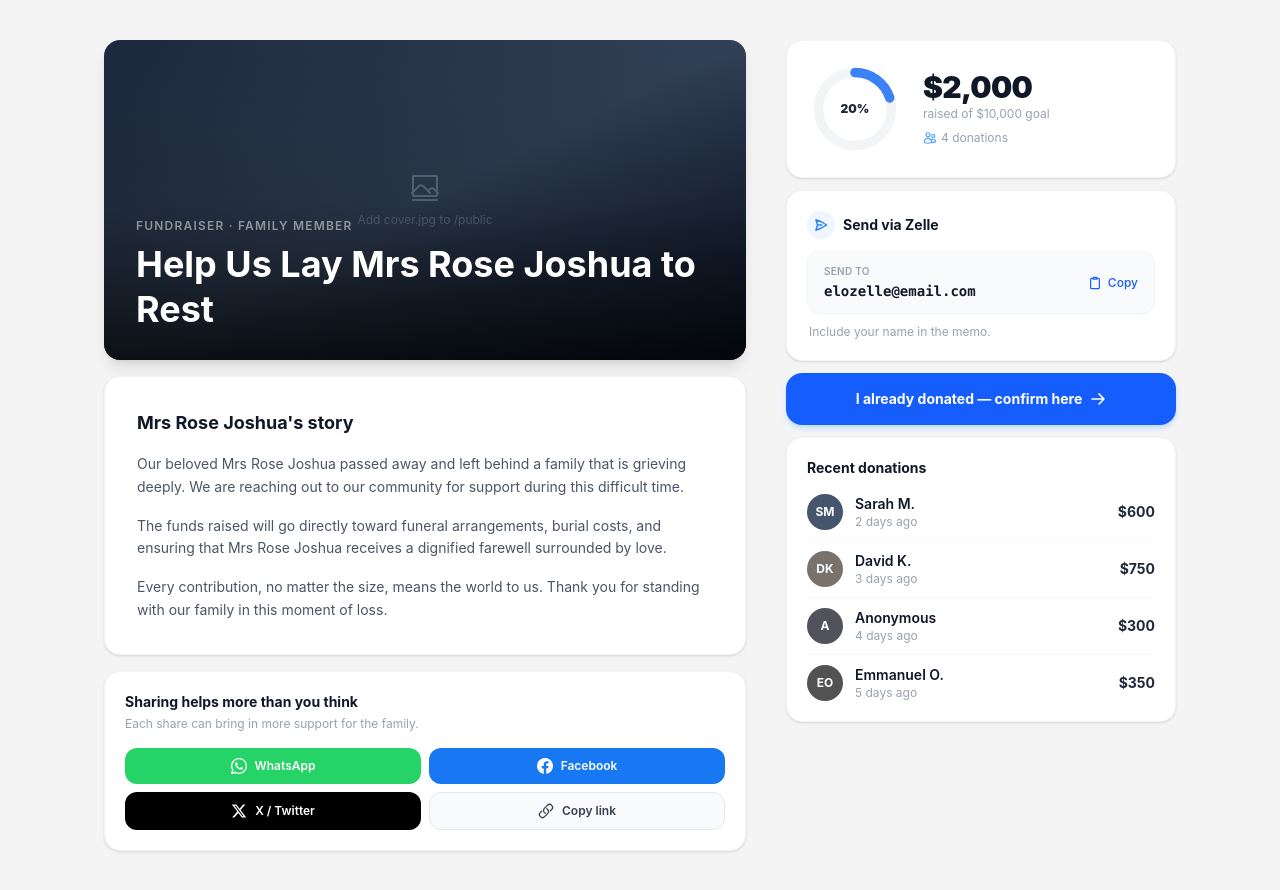
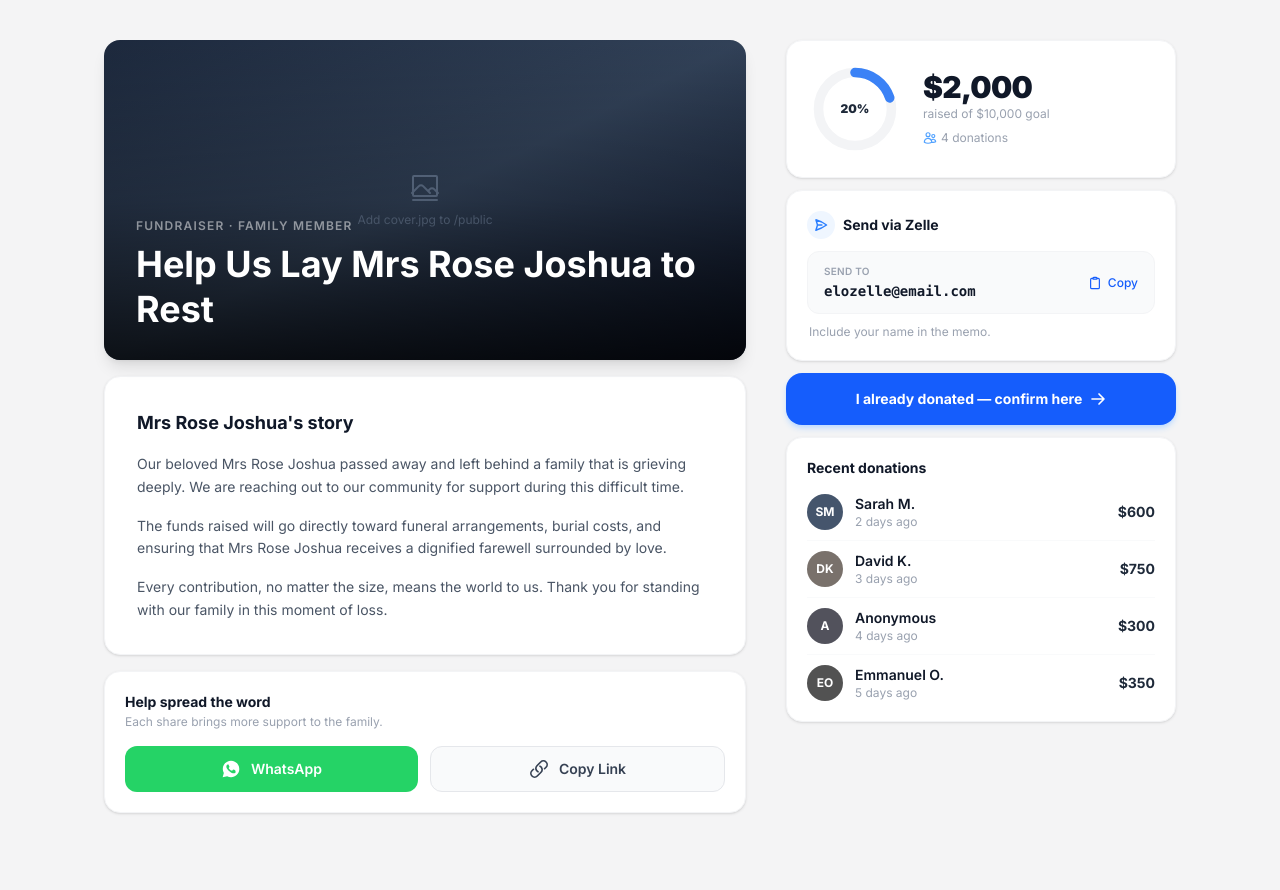
Before and after one commit to femithetechguy/mamajoshua, a Next.js app: page / in a window 1280 px wide. After the commit the page ends 853 px from the top, so only its background shows below. Built offline with nearby package versions, Linux system fonts and the light colour scheme.

Commit message:
chore: sync working tree changes to develop

```diff
--- a/app/globals.css
+++ b/app/globals.css
@@ -1,8 +1,10 @@
 @import "tailwindcss";
 
+@theme {
+  --font-sans: var(--font-inter), ui-sans-serif, system-ui, sans-serif;
+}
+
 body {
-  background: #f4f4f5;
-  color: #111827;
-  font-family: -apple-system, BlinkMacSystemFont, "Segoe UI", Roboto, sans-serif;
   -webkit-font-smoothing: antialiased;
+  -moz-osx-font-smoothing: grayscale;
 }
--- a/app/layout.tsx
+++ b/app/layout.tsx
@@ -1,6 +1,13 @@
 import type { Metadata } from 'next'
+import { Inter } from 'next/font/google'
 import './globals.css'
 import { getSiteConfig } from '@/lib/config'
+
+const inter = Inter({
+  subsets: ['latin'],
+  display: 'swap',
+  variable: '--font-inter',
+})
 
 export async function generateMetadata(): Promise<Metadata> {
   const config = getSiteConfig()
@@ -12,8 +19,8 @@ export async function generateMetadata(): Promise<Metadata> {
 
 export default function RootLayout({ children }: { children: React.ReactNode }) {
   return (
-    <html lang="en" className="h-full" suppressHydrationWarning>
-      <body className="min-h-full bg-gray-50 text-gray-900 antialiased" suppressHydrationWarning>
+    <html lang="en" className={`h-full ${inter.variable}`} suppressHydrationWarning>
+      <body className="min-h-full bg-zinc-100 text-gray-900 antialiased font-sans" suppressHydrationWarning>
         {children}
       </body>
     </html>
--- a/components/ShareButtons.tsx
+++ b/components/ShareButtons.tsx
@@ -5,69 +5,40 @@ import { useState } from 'react'
 export default function ShareButtons({ message }: { message: string }) {
   const [copied, setCopied] = useState(false)
 
-  function openShare(platform: 'whatsapp' | 'facebook' | 'twitter') {
+  function shareWhatsApp() {
     const url = window.location.href
-    const text = encodeURIComponent(message)
-    const encodedUrl = encodeURIComponent(url)
-
-    const links = {
-      whatsapp: `https://wa.me/?text=${text}%20${encodedUrl}`,
-      facebook: `https://www.facebook.com/sharer/sharer.php?u=${encodedUrl}`,
-      twitter: `https://x.com/intent/tweet?text=${text}&url=${encodedUrl}`,
-    }
-    window.open(links[platform], '_blank', 'width=600,height=450,noopener')
+    const text = encodeURIComponent(`${message} ${url}`)
+    window.open(`https://wa.me/?text=${text}`, '_blank', 'noopener')
   }
 
   async function copyLink() {
     await navigator.clipboard.writeText(window.location.href)
     setCopied(true)
-    setTimeout(() => setCopied(false), 2000)
+    setTimeout(() => setCopied(false), 2500)
   }
 
   return (
     <div className="bg-white rounded-2xl p-5 shadow-sm border border-gray-100">
-      <h3 className="font-bold text-gray-900 text-sm mb-1">Sharing helps more than you think</h3>
-      <p className="text-xs text-gray-400 mb-4">Each share can bring in more support for the family.</p>
-      <div className="grid grid-cols-2 gap-2">
+      <p className="text-sm font-bold text-gray-900 mb-0.5">Help spread the word</p>
+      <p className="text-xs text-gray-400 mb-4">Each share brings more support to the family.</p>
+
+      <div className="flex gap-3">
 
         {/* WhatsApp */}
         <button
-          onClick={() => openShare('whatsapp')}
-          className="flex items-center justify-center gap-2 bg-[#25D366] hover:bg-[#1ebe5d] text-white text-xs font-semibold py-2.5 rounded-xl transition-colors"
+          onClick={shareWhatsApp}
+          className="flex-1 flex items-center justify-center gap-2.5 bg-[#25D366] hover:bg-[#1ebe5d] active:bg-[#18a84f] text-white py-3 px-4 rounded-xl transition-colors"
         >
-          <svg className="w-4 h-4" viewBox="0 0 24 24" fill="currentColor">
-            <path d="M17.472 14.382c-.297-.149-1.758-.867-2.03-.967-.273-.099-.471-.148-.67.15-.197.297-.767.966-.94 1.164-.173.199-.347.223-.644.075-.297-.15-1.255-.463-2.39-1.475-.883-.788-1.48-1.761-1.653-2.059-.173-.297-.018-.458.13-.606.134-.133.298-.347.446-.52.149-.174.198-.298.298-.497.099-.198.05-.371-.025-.52-.075-.149-.669-1.612-.916-2.207-.242-.579-.487-.5-.669-.51-.173-.008-.371-.01-.57-.01-.198 0-.52.074-.792.372-.272.297-1.04 1.016-1.04 2.479 0 1.462 1.065 2.875 1.213 3.074.149.198 2.096 3.2 5.077 4.487.709.306 1.262.489 1.694.625.712.227 1.36.195 1.871.118.571-.085 1.758-.719 2.006-1.413.248-.694.248-1.289.173-1.413-.074-.124-.272-.198-.57-.347z"/>
-            <path d="M12 0C5.373 0 0 5.373 0 12c0 2.125.557 4.126 1.533 5.862L.057 23.428a.75.75 0 00.916.914l5.684-1.493A11.95 11.95 0 0012 24c6.627 0 12-5.373 12-12S18.627 0 12 0zm0 22a9.956 9.956 0 01-5.13-1.418l-.36-.214-3.733.98.997-3.645-.235-.374A9.956 9.956 0 012 12C2 6.477 6.477 2 12 2s10 4.477 10 10-4.477 10-10 10z"/>
+          <svg viewBox="0 0 24 24" fill="currentColor" className="w-5 h-5 shrink-0">
+            <path d="M12.04 2C6.58 2 2.13 6.45 2.13 11.91c0 1.75.46 3.38 1.26 4.81L2 22l5.42-1.36c1.38.75 2.96 1.18 4.62 1.18 5.46 0 9.91-4.45 9.91-9.91S17.5 2 12.04 2zm5.52 13.83c-.23.65-1.33 1.24-1.82 1.32-.49.09-1.1.12-1.77-.11-.41-.14-.93-.32-1.6-.63-2.82-1.22-4.66-4.07-4.8-4.26-.14-.19-1.13-1.5-1.13-2.87s.72-2.03.97-2.31c.25-.27.55-.34.73-.34l.52.01c.17 0 .39-.06.61.47.23.54.77 1.88.84 2.02.07.13.11.29.02.47-.09.17-.13.28-.26.43l-.39.45c-.13.13-.27.28-.12.54.16.27.69 1.14 1.48 1.84.02.02.05.04.07.07.83.74 1.62 1 1.9 1.11.28.11.45.09.61-.05.17-.15.7-.82.89-1.1.19-.28.38-.23.64-.14.27.09 1.7.8 1.99.94.29.14.48.21.55.33.07.12.07.69-.16 1.35z"/>
           </svg>
-          WhatsApp
+          <span className="text-sm font-semibold">WhatsApp</span>
         </button>
 
-        {/* Facebook */}
-        <button
-          onClick={() => openShare('facebook')}
-          className="flex items-center justify-center gap-2 bg-[#1877F2] hover:bg-[#0d6de0] text-white text-xs font-semibold py-2.5 rounded-xl transition-colors"
-        >
-          <svg className="w-4 h-4" viewBox="0 0 24 24" fill="currentColor">
-            <path d="M24 12.073C24 5.404 18.627 0 12 0S0 5.404 0 12.073C0 18.1 4.388 23.094 10.125 24v-8.437H7.078v-3.49h3.047V9.41c0-3.025 1.792-4.697 4.533-4.697 1.313 0 2.686.236 2.686.236v2.97h-1.513c-1.491 0-1.956.93-1.956 1.886v2.267h3.328l-.532 3.49h-2.796V24C19.612 23.094 24 18.1 24 12.073z"/>
-          </svg>
-          Facebook
-        </button>
-
-        {/* X / Twitter */}
-        <button
-          onClick={() => openShare('twitter')}
-          className="flex items-center justify-center gap-2 bg-black hover:bg-gray-800 text-white text-xs font-semibold py-2.5 rounded-xl transition-colors"
-        >
-          <svg className="w-4 h-4" viewBox="0 0 24 24" fill="currentColor">
-            <path d="M18.244 2.25h3.308l-7.227 8.26 8.502 11.24H16.17l-5.214-6.817L4.99 21.75H1.68l7.73-8.835L1.254 2.25H8.08l4.713 6.231zm-1.161 17.52h1.833L7.084 4.126H5.117z"/>
-          </svg>
-          X / Twitter
-        </button>
-
-        {/* Copy link */}
+        {/* Copy Link */}
         <button
           onClick={copyLink}
-          className={`flex items-center justify-center gap-2 text-xs font-semibold py-2.5 rounded-xl transition-colors border ${
+          className={`flex-1 flex items-center justify-center gap-2.5 py-3 px-4 rounded-xl border transition-colors ${
             copied
               ? 'bg-green-50 border-green-200 text-green-700'
               : 'bg-gray-50 border-gray-200 text-gray-700 hover:bg-gray-100'
@@ -75,20 +46,21 @@ export default function ShareButtons({ message }: { message: string }) {
         >
           {copied ? (
             <>
-              <svg className="w-4 h-4" fill="none" viewBox="0 0 24 24" stroke="currentColor" strokeWidth={2.5}>
+              <svg className="w-5 h-5 shrink-0" fill="none" viewBox="0 0 24 24" stroke="currentColor" strokeWidth={2.5}>
                 <path strokeLinecap="round" strokeLinejoin="round" d="M4.5 12.75l6 6 9-13.5" />
               </svg>
-              Copied!
+              <span className="text-sm font-semibold">Copied!</span>
             </>
           ) : (
             <>
-              <svg className="w-4 h-4" fill="none" viewBox="0 0 24 24" stroke="currentColor" strokeWidth={2}>
+              <svg className="w-5 h-5 shrink-0" fill="none" viewBox="0 0 24 24" stroke="currentColor" strokeWidth={2}>
                 <path strokeLinecap="round" strokeLinejoin="round" d="M13.19 8.688a4.5 4.5 0 011.242 7.244l-4.5 4.5a4.5 4.5 0 01-6.364-6.364l1.757-1.757m13.35-.622l1.757-1.757a4.5 4.5 0 00-6.364-6.364l-4.5 4.5a4.5 4.5 0 001.242 7.244" />
               </svg>
-              Copy link
+              <span className="text-sm font-semibold">Copy Link</span>
             </>
           )}
         </button>
+
       </div>
     </div>
   )
```
